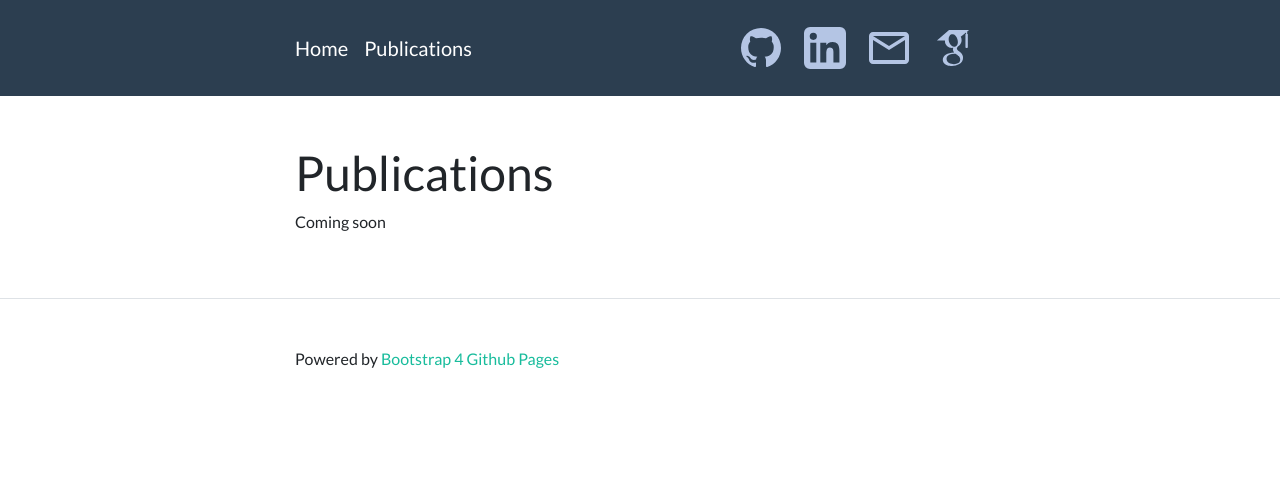
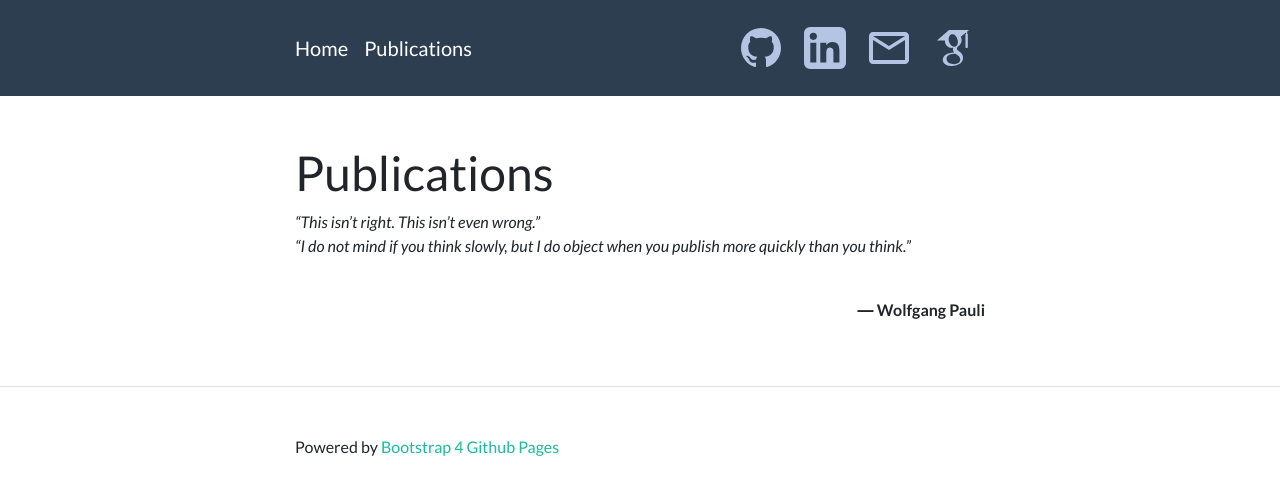
Before and after one commit to Raghav-Bell/Raghav-Bell.github.io, a Jekyll site: the page built from publications.md, in a window 1280 px wide. Shown: the top 495 px of the page. Built offline with Jekyll 4.4.1, drawn with Linux system fonts in a browser that asks for light colours.

Commit message:
Added Pauli quotes

```diff
--- a/publications.md
+++ b/publications.md
@@ -2,4 +2,6 @@
 layout: page
 title: Publications
 ---
-Coming soon
+<i>“This isn't right. This isn't even wrong.”</i>
+<br><i>“I do not mind if you think slowly, but I do object when you publish more quickly than you think.”</i>
+  <p align ="right"> <br> <b>― Wolfgang Pauli </b> </p>
```
